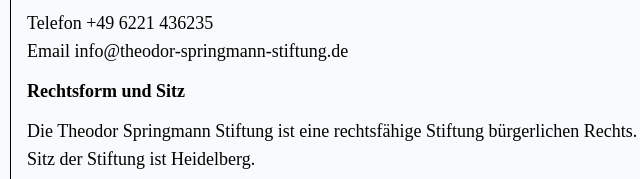
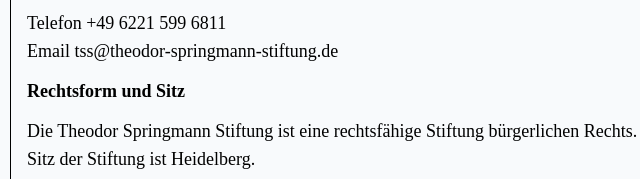
Before and after one commit to Theodor-Springmann-Stiftung/hamann-kolloquium, a website built with Vite: page datenschutzerklaerung.html in a window 1280 px wide. Shown: the part 313-492 px from the top of the page, 6-646 px from the left. Built offline with nearby package versions, Linux system fonts and the light colour scheme; a web font is replaced by a local one.

Commit message:
FIX: Datenschutzerklärung

```diff
--- a/datenschutzerklaerung.html
+++ b/datenschutzerklaerung.html
@@ -75,8 +75,8 @@
               mso-padding-alt: 1pt 4pt 1pt 4pt;
             "
           >
-            Telefon +49 6221 436235<br />
-            Email info@theodor-springmann-stiftung.de
+            Telefon +49 6221 599 6811<br />
+            Email tss@theodor-springmann-stiftung.de
           </p>
 
           <p
@@ -280,7 +280,7 @@
 
         <p class="MsoNormal">
           www.theodor-springmann-stiftung.de<br />
-          info@theodor-springmann-stiftung.de
+          tss@theodor-springmann-stiftung.de
         </p>
 
         <h2>Automatisch bei Nutzung unserer Onlinepräsenz erfasste Daten</h2>
```
